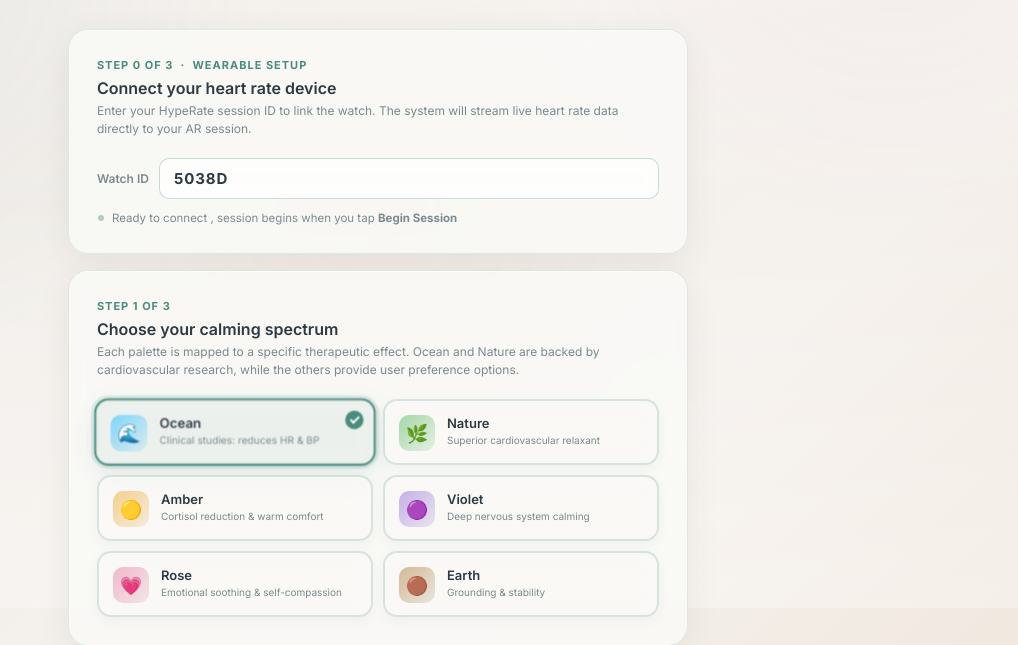
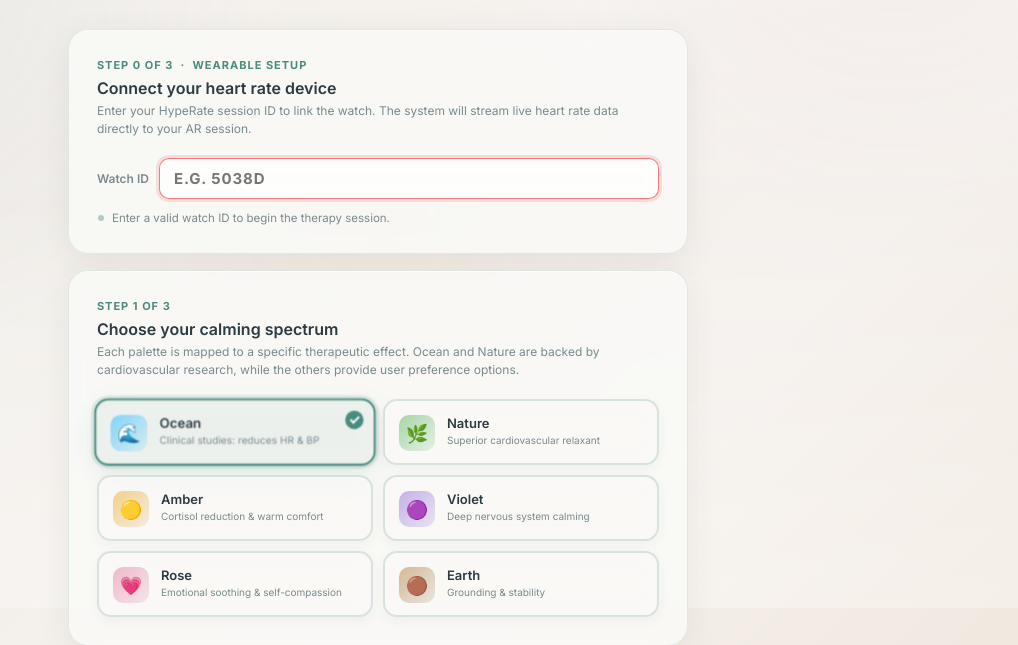
Before and after one commit to AsangaGunawardhana/Therapeutic-WebAR-Project, a website: page frontend/index.html in a window 1280 px wide. Shown: the part 192-837 px from the top of the page, without its empty margins (262-1280 px from the left). Drawn offline with Linux system fonts and the light colour scheme; sample sign-in values are in the browser's storage.

Commit message:
feat(frontend): improve landing page interactions

```diff
--- a/frontend/index.html
+++ b/frontend/index.html
@@ -37,7 +37,7 @@
       color: var(--text);
     }
 
-    /* Enhanced background texture with therapeutic mood */
+    /* Soft background texture */
     body::before {
       content: '';
       position: fixed;
@@ -52,7 +52,7 @@
       mix-blend-mode: screen;
     }
 
-    /* Animated background accent shapes */
+    /* Animated background accents */
     body::after {
       content: '';
       position: fixed;
@@ -71,7 +71,7 @@
       50% { opacity: 1.2; }
     }
 
-    /* ─── PAGE SHELL ─── */
+    /* Page layout */
     .page {
       position: relative;
       z-index: 1;
@@ -82,7 +82,7 @@
       padding: 40px 20px 60px;
     }
 
-    /* ─── HEADER ─── */
+    /* Header */
     .page-header {
       width: 100%;
       max-width: 620px;
@@ -126,7 +126,7 @@
       margin-top: 1px;
     }
 
-    /* User greeting row */
+    /* Signed-in user summary */
     .greeting-row {
       display: flex;
       align-items: center;
@@ -181,7 +181,7 @@
       white-space: nowrap;
     }
 
-    /* ─── CARD ─── */
+    /* Shared card styles */
     .card {
       width: 100%;
       max-width: 620px;
@@ -226,7 +226,7 @@
       margin-bottom: 20px;
     }
 
-    /* ─── PALETTE CARDS ─── */
+    /* Palette cards */
     .palette-grid {
       display: grid;
       grid-template-columns: 1fr 1fr;
@@ -281,11 +281,11 @@
       font-size: 18px;
     }
 
-    /* Evidence-based cardiovascular research palettes */
+    /* Research-backed palettes */
     .swatch-ocean  { background: linear-gradient(135deg, #81d4fa, #4fc3f722); }
     .swatch-nature { background: linear-gradient(135deg, #a5d6a7, #66bb6a22); }
 
-    /* User preference and accessibility palettes */
+    /* Preference-based palettes */
     .swatch-amber  { background: linear-gradient(135deg, #f5d08a, #d4913a22); }
     .swatch-violet { background: linear-gradient(135deg, #c5b0e8, #7c5cbf22); }
     .swatch-pink   { background: linear-gradient(135deg, #f0b8cc, #c26b8a22); }
@@ -306,7 +306,7 @@
       line-height: 1.4;
     }
 
-    /* Tick indicator */
+    /* Selection checkmark */
     .palette-card .tick {
       position: absolute;
       top: 10px;
@@ -333,7 +333,7 @@
       transform: rotate(45deg) translate(-1px, -1px);
     }
 
-    /* ─── MODE CARDS ─── */
+    /* Mode cards */
     .mode-list {
       display: flex;
       flex-direction: column;
@@ -446,7 +446,7 @@
       transform: rotate(45deg) translate(-1px, -1px);
     }
 
-    /* ─── CHATBOT TOGGLE ─── */
+    /* Toggle rows */
     .toggle-row {
       display: flex;
       align-items: center;
@@ -513,7 +513,7 @@
       transform: translateX(22px);
     }
 
-    /* ─── CLINICAL NOTICE ─── */
+    /* Clinical note */
     .clinical-notice {
       width: 100%;
       max-width: 620px;
@@ -539,7 +539,7 @@
       line-height: 1.6;
     }
 
-    /* ─── LAUNCH BUTTON ─── */
+    /* Primary action */
     .launch-wrap {
       width: 100%;
       max-width: 620px;
@@ -585,7 +585,7 @@
       text-transform: uppercase;
     }
 
-    /* ─── WATCH ID INPUT (Step 0) ─── */
+    /* Watch ID input */
     .watch-input-wrap {
       display: flex;
       align-items: center;
@@ -648,9 +648,7 @@
       50%       { opacity: 0.4; transform: scale(0.75); }
     }
 
-    /* ══════════════════════════════
-       RESPONSIVE
-    ══════════════════════════════ */
+    /* RESPONSIVE */
 
     /* ── TABLET (≤ 680px) ── */
     @media (max-width: 680px) {
@@ -689,7 +687,7 @@
 
 <div class="page">
 
-  <!-- ── HEADER ── -->
+  <!-- Header -->
   <header class="page-header">
     <div class="logo-row">
       <div class="logo-icon">🫀</div>
@@ -711,7 +709,7 @@
     </div>
   </header>
 
-  <!-- ── CARD 0: CONNECT WEARABLE ── -->
+  <!-- Step 0: wearable connection -->
   <section class="card" aria-labelledby="wearableHeading">
     <div class="card-title">Step 0 of 3 &nbsp;·&nbsp; Wearable Setup</div>
     <h2 class="card-heading" id="wearableHeading">Connect your heart rate device</h2>
@@ -724,7 +722,8 @@
         type="text"
         maxlength="10"
         placeholder="e.g. 5038D"
-        value="5038D"
+        required
+        aria-required="true"
         aria-label="HypeRate watch session ID"
         autocomplete="off"
         spellcheck="false"
@@ -733,11 +732,11 @@
 
     <div class="watch-status">
       <span class="watch-dot"></span>
-      <span id="watchStatusText">Ready to connect , session begins when you tap <strong>Begin Session</strong></span>
+      <span id="watchStatusText">Enter a valid watch ID to begin the therapy session.</span>
     </div>
   </section>
 
-  <!-- ── CARD 1: COLOUR PALETTE ── -->
+  <!-- Step 1: palette -->
   <section class="card" aria-labelledby="paletteHeading">
     <div class="card-title">Step 1 of 3</div>
     <h2 class="card-heading" id="paletteHeading">Choose your calming spectrum</h2>
@@ -745,7 +744,7 @@
 
     <div class="palette-grid" role="radiogroup" aria-labelledby="paletteHeading">
 
-      <!-- Evidence-based cardiovascular research palettes -->
+      <!-- Research-backed palettes -->
       <label class="palette-card selected" id="label-OCEAN">
         <input type="radio" name="palette" value="OCEAN" id="palette-OCEAN" checked />
         <div class="palette-swatch swatch-ocean" aria-hidden="true">🌊</div>
@@ -766,7 +765,7 @@
         <div class="tick" aria-hidden="true"></div>
       </label>
 
-      <!-- User preference and accessibility palettes -->
+      <!-- Preference-based palettes -->
       <label class="palette-card" id="label-AMBER">
         <input type="radio" name="palette" value="AMBER" id="palette-AMBER" />
         <div class="palette-swatch swatch-amber" aria-hidden="true">🟡</div>
@@ -810,7 +809,7 @@
     </div>
   </section>
 
-  <!-- ── CARD 2: DISTRACTION MODE ── -->
+  <!-- Step 2: focal mode -->
   <section class="card" aria-labelledby="modeHeading">
     <div class="card-title">Step 2 of 3</div>
     <h2 class="card-heading" id="modeHeading">Choose your focal point</h2>
@@ -854,13 +853,13 @@
     </div>
   </section>
 
-  <!-- ── CARD 3: PERSONALIZE EXPERIENCE ── -->
+  <!-- Step 3: personalization -->
   <section class="card" aria-labelledby="personalizeHeading">
     <div class="card-title">Step 3 of 3</div>
     <h2 class="card-heading" id="personalizeHeading">Personalize your experience</h2>
     <p class="card-desc">Choose which sensory features to enable. Everyone responds differently - customize what works best for you.</p>
 
-    <!-- Voice Guidance Toggle -->
+    <!-- Voice guidance -->
     <div class="toggle-row" style="margin-bottom: 12px;">
       <div class="toggle-info">
         <div class="toggle-label">🔊 Voice Guidance</div>
@@ -872,7 +871,7 @@
       </label>
     </div>
 
-    <!-- Ambient Sounds Toggle -->
+    <!-- Ambient sound -->
     <div class="toggle-row" style="margin-bottom: 12px;">
       <div class="toggle-info">
         <div class="toggle-label">🎵 Ambient Sounds</div>
@@ -884,7 +883,7 @@
       </label>
     </div>
 
-    <!-- Haptic Feedback Toggle -->
+    <!-- Haptic feedback -->
     <div class="toggle-row">
       <div class="toggle-info">
         <div class="toggle-label">📳 Haptic Feedback</div>
@@ -897,13 +896,13 @@
     </div>
   </section>
 
-  <!-- ── CLINICAL NOTICE ── -->
+  <!-- Clinical note -->
   <div class="clinical-notice" role="note" aria-label="Clinical information">
     <span class="notice-icon">💬</span>
     <p>Your session is monitored passively via your connected heart rate device. No action is needed . The environment will respond automatically. If you feel unwell at any point, tap <strong>End Therapy Session</strong> on the next screen.</p>
   </div>
 
-  <!-- ── LAUNCH BUTTON ── -->
+  <!-- Launch button -->
   <div class="launch-wrap">
     <button id="launchBtn" aria-label="Begin AR therapy session">
       <span>🫀</span>
@@ -916,7 +915,7 @@
 </div><!-- .page -->
 
 <script>
-  // ── AUTH GUARD ──────────────────────────────────────────
+  // Redirect to login if there is no active session.
   (function () {
     try {
       if (!sessionStorage.getItem('gUser')) {
@@ -926,7 +925,7 @@
   })();
   // ────────────────────────────────────────────────────────
 
-  // ── POPULATE USER CHIP ──────────────────────────────────
+  // Fill the small user badge in the header.
   (function () {
     try {
       var raw = sessionStorage.getItem('gUser');
@@ -941,18 +940,18 @@
     } catch (e) {}
   })();
 
-  // ── PALETTE CARD SELECTION ──────────────────────────────
+  // Update the selected palette card.
   document.querySelectorAll('input[name="palette"]').forEach(function(radio) {
     radio.addEventListener('change', function () {
       document.querySelectorAll('.palette-card').forEach(function(c) {
         c.classList.remove('selected');
       });
-      // The label wrapping the radio
+      // Highlight the label that owns this radio button.
       radio.closest('.palette-card').classList.add('selected');
     });
   });
 
-  // ── MODE CARD SELECTION ─────────────────────────────────
+  // Update the selected mode card.
   document.querySelectorAll('input[name="mode"]').forEach(function(radio) {
     radio.addEventListener('change', function () {
       document.querySelectorAll('.mode-card').forEach(function(c) {
@@ -962,25 +961,59 @@
     });
   });
 
-  // ── LAUNCH ──────────────────────────────────────────────
-  document.getElementById('launchBtn').addEventListener('click', function () {
+  var watchIdInput   = document.getElementById('watchIdInput');
+  var watchStatusText = document.getElementById('watchStatusText');
+  var launchBtn      = document.getElementById('launchBtn');
+
+  function updateWatchLaunchState() {
+    var rawWatchId = watchIdInput.value.trim().toUpperCase();
+    var hasWatchId = rawWatchId.length > 0;
+
+    watchIdInput.value = rawWatchId;
+    watchIdInput.setAttribute('aria-invalid', hasWatchId ? 'false' : 'true');
+    watchIdInput.style.borderColor = hasWatchId
+      ? 'rgba(74,139,126,0.3)'
+      : 'rgba(239,68,68,0.7)';
+    watchIdInput.style.boxShadow = hasWatchId
+      ? ''
+      : '0 0 0 3px rgba(239,68,68,0.15)';
+
+    launchBtn.disabled = !hasWatchId;
+    launchBtn.style.opacity = hasWatchId ? '1' : '0.55';
+    launchBtn.style.cursor = hasWatchId ? 'pointer' : 'not-allowed';
+
+    watchStatusText.textContent = hasWatchId
+      ? 'Watch ID ready. Session begins when you tap Begin Session.'
+      : 'Enter a valid watch ID to begin the therapy session.';
+  }
+
+  watchIdInput.addEventListener('input', updateWatchLaunchState);
+
+  // Save the setup choices and open the AR page.
+  launchBtn.addEventListener('click', function () {
     var selectedPalette = document.querySelector('input[name="palette"]:checked').value;
     var selectedMode    = document.querySelector('input[name="mode"]:checked').value;
 
-    // Get all personalization preferences
+    // Read the optional toggles.
     var voiceEnabled   = document.getElementById('voice-toggle').checked;
     var soundEnabled   = document.getElementById('sound-toggle').checked;
     var hapticEnabled  = document.getElementById('haptic-toggle').checked;
 
     // ── STEP 0: Capture the watch ID and save it for ar.html ──
-    var rawWatchId = document.getElementById('watchIdInput').value.trim().toUpperCase();
-    var watchId    = rawWatchId || '5038D'; // default fallback
+    var rawWatchId = watchIdInput.value.trim().toUpperCase();
+    if (!rawWatchId) {
+      updateWatchLaunchState();
+      watchIdInput.focus();
+      return;
+    }
+
+    var watchId = rawWatchId;
     localStorage.setItem('hyperateSession', watchId);
 
-    // Save all preferences to localStorage
+    // Save the rest of the session preferences.
     localStorage.setItem('selectedPalette',   selectedPalette);
     localStorage.setItem('distractionStyle',  selectedMode);
-    localStorage.setItem('chatbotEnabled',    voiceEnabled ? 'true' : 'false'); // Renamed: voice guidance
+    localStorage.setItem('chatbotEnabled',    voiceEnabled ? 'true' : 'false'); // Voice guidance toggle.
     localStorage.setItem('soundEnabled',      soundEnabled ? 'true' : 'false');
     localStorage.setItem('hapticEnabled',     hapticEnabled ? 'true' : 'false');
 
@@ -995,6 +1028,8 @@
 
     window.location.href = 'ar.html';
   });
+
+  updateWatchLaunchState();
 </script>
 
 </body>
```
